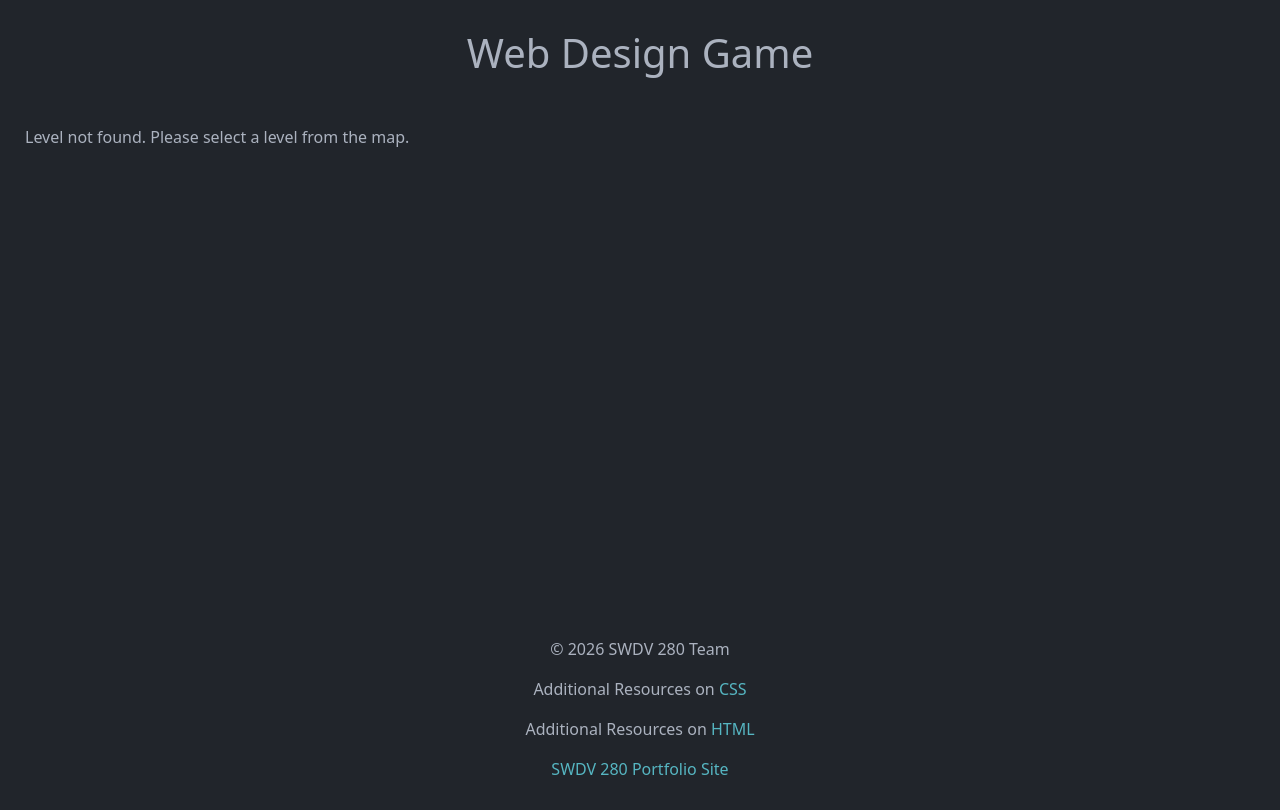
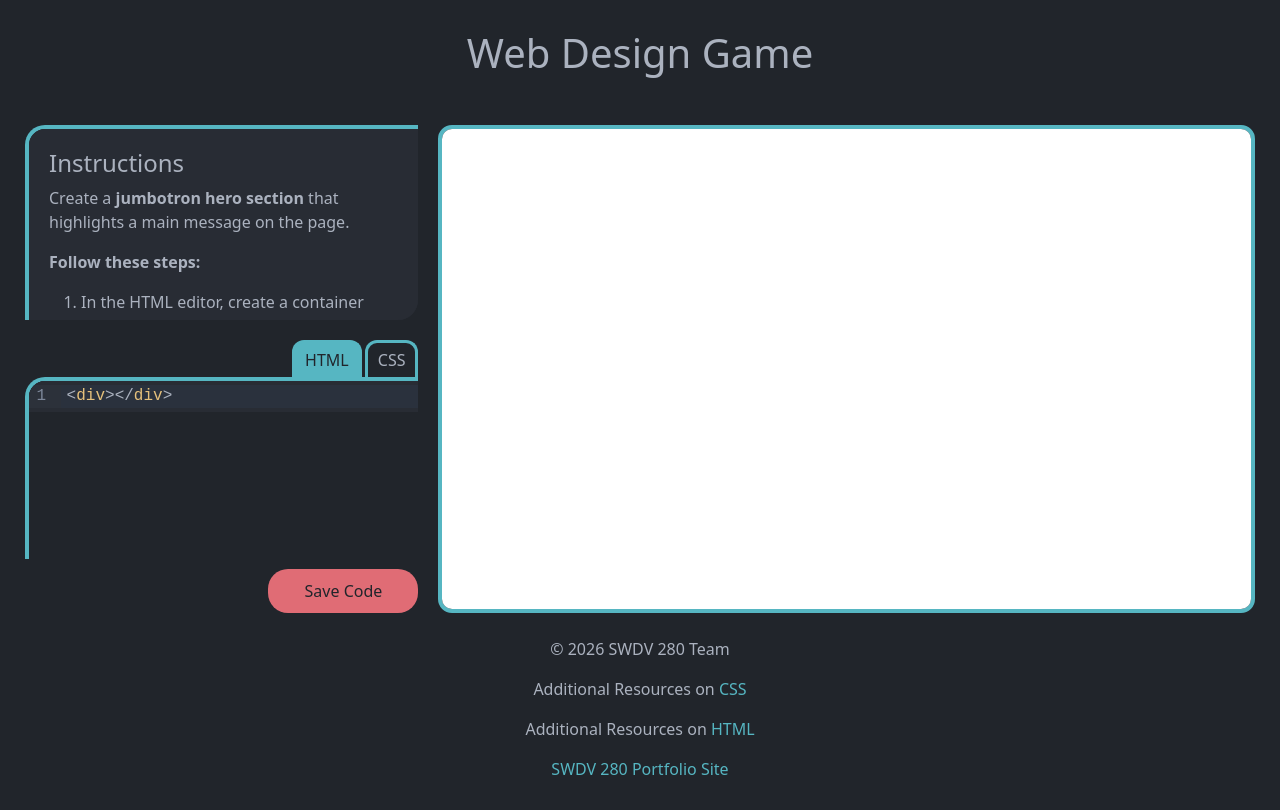
Before and after one commit to DevinneLeigh/Web-Design-Game, a Vue app: page /level/project1 in a window 1280 px wide. Before the commit this address had no page. Built offline with nearby package versions, Linux system fonts and the light colour scheme.

Commit message:
Add starter data for levels.

```diff
--- a/src/data/levels/index.js
+++ b/src/data/levels/index.js
@@ -1,6 +1,9 @@
 import { world1 } from "./world1"
 import { world2 } from "./world2"
-import { landingPage } from "./landing-page"
+
+import { playerProject } from "./player-project"
+
+export { playerProject }
 
 export const worlds = [
   {
@@ -15,11 +18,9 @@ export const worlds = [
   }
 ]
 
-// Flattened list (useful for lookup by id)
+
 export const allLevels = [
   ...world1,
-  ...world2
+  ...world2,
+  ...playerProject
 ]
-
-// Landing page is separate
-export const playerProject = landingPage
--- /dev/null
+++ b/src/data/levels/player-project.js
@@ -0,0 +1,87 @@
+export const playerProject = [
+  {
+    id: "project1",
+    title: "Add a Heading",
+    concept: "html-headings",
+    unlocked: true,
+
+    instructions: `
+    <h2>Instructions</h2>
+
+    <p>
+      Create a <strong>jumbotron hero section</strong> that highlights a main message on the page.
+    </p>
+
+    <p><strong>Follow these steps:</strong></p>
+
+    <ol>
+      <li>
+        In the HTML editor, create a container element with the class
+        <code>jumbotron</code>.
+      </li>
+
+      <li>
+        Inside this container, add an <code>h1</code> heading with the text
+        <strong>"Welcome to My Website"</strong>.
+      </li>
+
+      <li>
+        Below the heading, add a paragraph <code>(p)</code> with the text
+        <strong>"Learn web design by completing challenges."</strong>.
+      </li>
+    </ol>
+
+    <p><strong>Now style the section using CSS:</strong></p>
+
+    <ul>
+      <li>Select the <code>.jumbotron</code> class.</li>
+      <li>Add <code>padding</code> so there is space inside the container.</li>
+      <li>Give the section a <code>background-color</code> so it stands out.</li>
+      <li>Use <code>text-align</code> to center the content.</li>
+      <li>Increase the font size of the heading.</li>
+    </ul>
+
+    <p>
+      When finished, the page should display a large centered hero section with
+      a heading and supporting text.
+    </p>
+
+    `,
+    hint: "Use <h1>...</h1> inside the body.",
+
+    starterCode: {
+      html: `<div></div>`,
+      css: ``
+    },
+
+    completion: {
+      requiredHTML: ["h1"],
+
+      requiredCSS: []
+    }
+
+  },
+
+  {
+    id: "project-2",
+    title: "Add a Button",
+    concept: "html-buttons",
+    unlocked: false,
+
+    instructions: `
+        world 1 - level 2
+    `,
+    hint: "Use <h1>...</h1> inside the body.",
+
+    starterCode: {
+      html: `<h1>My Page</h1>`,
+      css: ``
+    },
+
+    completion: {
+      requiredHTML: ["h1"],
+
+      requiredCSS: []
+    }
+  }
+]
--- a/src/data/levels/world1.js
+++ b/src/data/levels/world1.js
@@ -1,56 +1,34 @@
 export const world1 = [
   {
     id: "w1-l1",
-    title: "Add a Heading",
+    title: "Heading and Paragraphs",
     concept: "html-headings",
     unlocked: true,
 
     instructions: `
-    <h2>Instructions</h2>
+    <h2>Adding Headings and text</h2>
 
-    <p>
-      Create a <strong>jumbotron hero section</strong> that highlights a main message on the page.
-    </p>
-
-    <p><strong>Follow these steps:</strong></p>
+    <p></p>
 
     <ol>
-      <li>
-        In the HTML editor, create a container element with the class
-        <code>jumbotron</code>.
-      </li>
-
-      <li>
-        Inside this container, add an <code>h1</code> heading with the text
-        <strong>"Welcome to My Website"</strong>.
-      </li>
-
-      <li>
-        Below the heading, add a paragraph <code>(p)</code> with the text
-        <strong>"Learn web design by completing challenges."</strong>.
-      </li>
+      <li></li>
+      <li></li>
+      <li></li>
     </ol>
 
-    <p><strong>Now style the section using CSS:</strong></p>
-
-    <ul>
-      <li>Select the <code>.jumbotron</code> class.</li>
-      <li>Add <code>padding</code> so there is space inside the container.</li>
-      <li>Give the section a <code>background-color</code> so it stands out.</li>
-      <li>Use <code>text-align</code> to center the content.</li>
-      <li>Increase the font size of the heading.</li>
-    </ul>
-
-    <p>
-      When finished, the page should display a large centered hero section with
-      a heading and supporting text.
-    </p>
+    <p></p>
 
     `,
-    hint: "Use <h1>...</h1> inside the body.",
+    hint: "",
 
     starterCode: {
-      html: `<div></div>`,
+      html: `<h1>Heading 1</h1>
+<h2>Heading 2</h2>
+<h3>Heading 3</h3>
+<h4>Heading 4</h4>
+<h5>Heading 5</h5>
+<h6>Heading 6</h6>
+<p>This is a paragraph of text.</p>`,
       css: ``
     },
 
@@ -62,26 +40,228 @@ export const world1 = [
 
   },
 
+    {
+    id: "w1-l2",
+    title: "Lists",
+    concept: "html-lists",
+    unlocked: false,
+
+    instructions: `
+        <h2>Adding Lists</h2>
+    `,
+    hint: "",
+
+    starterCode: {
+      html: `<h2>An Unordered HTML List</h2>
+
+<ul>
+  <li>Coffee</li>
+  <li>Tea</li>
+  <li>Milk</li>
+</ul>
+
+<h2>An Ordered HTML List</h2>
+
+<ol>
+  <li>Coffee</li>
+  <li>Tea</li>
+  <li>Milk</li>
+</ol> `,
+      css: ``
+    },
+
+    completion: {
+      requiredHTML: [],
+
+      requiredCSS: []
+    }
+  },
+
   {
-    id: "w1-l2",
-    title: "Add a Button",
+    id: "w1-l3",
+    title: "Formatting",
+    concept: "html-formatting",
+    unlocked: false,
+
+    instructions: `
+        <h2>Formatting Text</h2>
+    `,
+    hint: "",
+
+    starterCode: {
+      html: `<p><b>This text is bold</b></p>
+<p><i>This text is italic</i></p>
+<p>This is<sub> subscript</sub></p>
+<p>This is <sup>superscript</sup></p>
+<p>This is <u>underlined</u></p>
+<p>This is <del>deleted</del> text</p>
+<p>This is <mark>highlighted</mark> text</p>
+<p>This is <small>small</small> text</p>
+<p>This is <strong>important</strong> text</p>
+<p>This is <em>emphasized</em> text</p>`,
+      css: ``
+    },
+
+    completion: {
+      requiredHTML: [],
+
+      requiredCSS: []
+    }
+  },
+  {
+    id: "w1-l4",
+    title: "Buttons",
     concept: "html-buttons",
     unlocked: false,
 
     instructions: `
-        world 1 - level 2
+        <h2>Adding Buttons</h2>
     `,
-    hint: "Use <h1>...</h1> inside the body.",
+    hint: "",
 
     starterCode: {
-      html: `<h1>My Page</h1>`,
+      html: ``,
       css: ``
     },
 
     completion: {
-      requiredHTML: ["h1"],
+      requiredHTML: [],
 
       requiredCSS: []
     }
-  }
+  },
+      {
+    id: "w1-l5",
+    title: "Divs, Spans, and Sections",
+    concept: "html-div",
+    unlocked: false,
+
+    instructions: `
+        <h2>Adding a Div Container</h2>
+    `,
+    hint: "",
+
+    starterCode: {
+      html: ``,
+      css: ``
+    },
+
+    completion: {
+      requiredHTML: [],
+
+      requiredCSS: []
+    }
+  },
+
+        {
+    id: "w1-l6",
+    title: "Classes and IDs",
+    concept: "html-classes-ids",
+    unlocked: false,
+
+    instructions: `
+        <h2>Adding Classes and IDs</h2>
+    `,
+    hint: "",
+
+    starterCode: {
+      html: ``,
+      css: ``
+    },
+
+    completion: {
+      requiredHTML: [],
+
+      requiredCSS: []
+    }
+  },
+
+      {
+    id: "w1-l7",
+    title: "Images",
+    concept: "html-images",
+    unlocked: false,
+
+    instructions: `
+        <h2>Adding Images</h2>
+    `,
+    hint: "",
+
+    starterCode: {
+      html: ``,
+      css: ``
+    },
+
+    completion: {
+      requiredHTML: [],
+
+      requiredCSS: []
+    }
+  },
+      {
+    id: "w1-l8",
+    title: "Tables",
+    concept: "html-tables",
+    unlocked: false,
+
+    instructions: `
+        <h2>Adding Tables</h2>
+    `,
+    hint: "",
+
+    starterCode: {
+      html: ``,
+      css: ``
+    },
+
+    completion: {
+      requiredHTML: [],
+
+      requiredCSS: []
+    }
+  },
+      {
+    id: "w1-l9",
+    title: "Parent and Child",
+    concept: "html-parent-child",
+    unlocked: false,
+
+    instructions: `
+        <h2>Parent and Child</h2>
+    `,
+    hint: "",
+
+    starterCode: {
+      html: ``,
+      css: ``
+    },
+
+    completion: {
+      requiredHTML: [],
+
+      requiredCSS: []
+    }
+  },
+  {
+    id: "w1-l10",
+    title: "Forms",
+    concept: "html-forms",
+    unlocked: false,
+
+    instructions: `
+        <h2>Forms</h2>
+    `,
+    hint: "",
+
+    starterCode: {
+      html: ``,
+      css: ``
+    },
+
+    completion: {
+      requiredHTML: [],
+
+      requiredCSS: []
+    }
+  },
 ]
--- a/src/data/levels/world2.js
+++ b/src/data/levels/world2.js
@@ -1,24 +1,307 @@
 export const world2 = [
   {
     id: "w2-l1",
-    title: "Basic Styling",
+    title: "Colors",
     concept: "css-colors",
 
     instructions: `
-        level 2
+        <h2>Colors in CSS</h2>
     `,
-    hint: "Use <h1>...</h1> inside the body.",
+    hint: "",
 
     starterCode: {
-      html: `<h1 class="title">Hello</h1>`,
-      css: `.title {
-
-}`
+      html: `<div class="flex">
+    <div>
+        <h2>Predefined Colors</h2>
+        <h3 class="tomato">Tomato</h3>
+        <h3 class="orange">Orange</h3>
+        <h3 class="dodgerblue">DodgerBlue</h3>
+        <h3 class="mediumseagreen">MediumSeaGreen</h3>
+        <h3 class="gray">Gray</h3>
+        <h3 class="slateblue">SlateBlue</h3>
+        <h3 class="violet">Violet</h3>
+        <h3 class="lightgray">LightGray</h3>
+    </div>
+    <div>
+        <h2>Hex Vale Colors</h2>
+        <h3 class="hex-red">#FF0000</h3>
+        <h3 class="hex-green">#00FF00</h3>
+        <h3 class="hex-blue">#0000FF</h3>
+        <h3 class="hex-yellow">#FFFF00</h3>
+        <h3 class="hex-cyan">#00FFFF</h3>
+        <h3 class="hex-magenta">#FF00FF</h3>
+        <h3 class="hex-black">#000000</h3>
+        <h3 class="hex-white">#FFFFFF</h3>
+    <div>
+</div>`,
+      css: `.flex {
+  display: flex;
+  justify-content: space-around;
+}
+.tomato {
+  color: tomato;
+}
+.orange {
+  color: orange;
+}
+.dodgerblue {
+  color: dodgerblue;
+}
+.mediumseagreen {
+  color: mediumseagreen;
+}
+.gray {
+  color: gray;
+}
+.slateblue {
+  color: slateblue;
+}
+.violet {
+  color: violet;
+}
+.lightgray {
+  color: lightgray;
+}
+.hex-red {
+  color: #ff0000;
+}
+.hex-green {
+  color: #00ff00;
+}
+.hex-blue {
+  color: #0000ff;
+}
+.hex-yellow {
+  color: #ffff00;
+}
+.hex-cyan {
+  color: #00ffff;
+}
+.hex-magenta {
+  color: #ff00ff;
+}
+.hex-black {
+  color: #000000;
+}
+.hex-white {
+  color: #ffffff;
+}
+  `
     },
     completion: {
-      requiredHTML: ["h1"],
+      requiredHTML: [],
 
       requiredCSS: []
     }
-  }
+  },
+  {
+    id: "w2-l2",
+    title: "Fonts and Formatting",
+    concept: "css-fonts-formatting",
+    unlocked: false,
+
+    instructions: `
+        <h2>Fonts</h2>
+        <p></p>
+        <h2>Text Formatting</h2>
+        <p></p>
+    `,
+    hint: "",
+
+    starterCode: {
+      html: ``,
+      css: ``
+    },
+
+    completion: {
+      requiredHTML: [],
+
+      requiredCSS: []
+    }
+  },
+  {
+    id: "w2-l3",
+    title: "Backgrounds",
+    concept: "css-backgrounds",
+    unlocked: false,
+
+    instructions: `
+        <h2>Backgrounds</h2>
+    `,
+    hint: "",
+
+    starterCode: {
+      html: ``,
+      css: ``
+    },
+
+    completion: {
+      requiredHTML: [],
+
+      requiredCSS: []
+    }
+  },
+  {
+    id: "w2-l4",
+    title: "Padding and Margin",
+    concept: "css-padding-margin",
+    unlocked: false,
+
+    instructions: `
+        <h2>Padding and Margin</h2>
+    `,
+    hint: "",
+
+    starterCode: {
+      html: ``,
+      css: ``
+    },
+
+    completion: {
+      requiredHTML: [],
+
+      requiredCSS: []
+    }
+  },
+  {
+    id: "w2-l5",
+    title: "Borders and Rounded Corners",
+    concept: "css-borders-rounded-corners",
+    unlocked: false,
+
+    instructions: `
+        <h2>Borders</h2>
+        <p></p>
+        <h2>Rounded Corners</h2>
+        <p></p>
+    `,
+    hint: "",
+
+    starterCode: {
+      html: ``,
+      css: ``
+    },
+
+    completion: {
+      requiredHTML: [],
+
+      requiredCSS: []
+    }
+  },
+  {
+    id: "w2-l6",
+    title: "Gradients",
+    concept: "css-Gradients",
+    unlocked: false,
+
+    instructions: `
+        <h2>Gradients</h2>
+    `,
+    hint: "",
+
+    starterCode: {
+      html: ``,
+      css: ``
+    },
+
+    completion: {
+      requiredHTML: [],
+
+      requiredCSS: []
+    }
+  },
+  {
+    id: "w2-l7",
+    title: "Text and Box Shadow",
+    concept: "css-shadows",
+    unlocked: false,
+
+    instructions: `
+        <h2>Text Shadow</h2>
+        <p></p>
+        <h2>Box Shadow</h2>
+    `,
+    hint: "",
+
+    starterCode: {
+      html: ``,
+      css: ``
+    },
+
+    completion: {
+      requiredHTML: [],
+
+      requiredCSS: []
+    }
+  },
+  {
+    id: "w2-l8",
+    title: "Flexbox Layout",
+    concept: "css-flexbox",
+    unlocked: false,
+
+    instructions: `
+        <h2>Flexbox</h2>
+
+    `,
+    hint: "",
+
+    starterCode: {
+      html: ``,
+      css: ``
+    },
+
+    completion: {
+      requiredHTML: [],
+
+      requiredCSS: []
+    }
+  },
+  {
+    id: "w2-l9",
+    title: "Grid Layout",
+    concept: "css-grid",
+    unlocked: false,
+
+    instructions: `
+        <h2>Grid Layout</h2>
+
+    `,
+    hint: "",
+
+    starterCode: {
+      html: ``,
+      css: ``
+    },
+
+    completion: {
+      requiredHTML: [],
+
+      requiredCSS: []
+    }
+  },
+  {
+    id: "w2-l10",
+    title: "Animation",
+    concept: "css-animation",
+    unlocked: false,
+
+    instructions: `
+        <h2>Animation</h2>
+
+    `,
+    hint: "",
+
+    starterCode: {
+      html: ``,
+      css: ``
+    },
+
+    completion: {
+      requiredHTML: [],
+
+      requiredCSS: []
+    }
+  },
+
 ]
--- a/src/views/LevelView.vue
+++ b/src/views/LevelView.vue
@@ -1,14 +1,19 @@
 <script setup>
 import { useRoute } from "vue-router"
-import { worlds } from "@/data/levels"
+import { worlds, playerProject } from "@/data/levels"
 import GameWindow from "@/components/GameWindow.vue"
 
 const route = useRoute()
 
-const level = worlds
-  .flatMap(w => w.levels)
-  .find(l => l.id === route.params.id)
+// const level = worlds
+//   .flatMap(w => w.levels)
+//   .find(l => l.id === route.params.id)
 
+const allLevels = [
+  ...worlds.flatMap(w => w.levels),
+  ...playerProject
+]
+const level = allLevels.find(l => l.id === route.params.id)
 </script>
 
 <template>
--- a/src/views/MapView.vue
+++ b/src/views/MapView.vue
@@ -1,6 +1,7 @@
 
 <script setup>
 import { useRouter } from "vue-router"
+import { RouterLink } from "vue-router"
 import { worlds } from "@/data/levels"
 
 const router = useRouter()
@@ -31,4 +32,7 @@ function goToLevel(levelId) {
       </div>
     </div>
   </div>
+    <RouterLink to="/level/project1">
+    <button class="custom-button">Go to Project</button>
+  </RouterLink>
 </template>
```
Also changed, not shown: src/data/levels/landing-page.js (deleted, +0 -34 lines), src/assets/styles/main.scss (line endings or trailing spaces), 3 other files (tests, documents, lock files or other folders).
